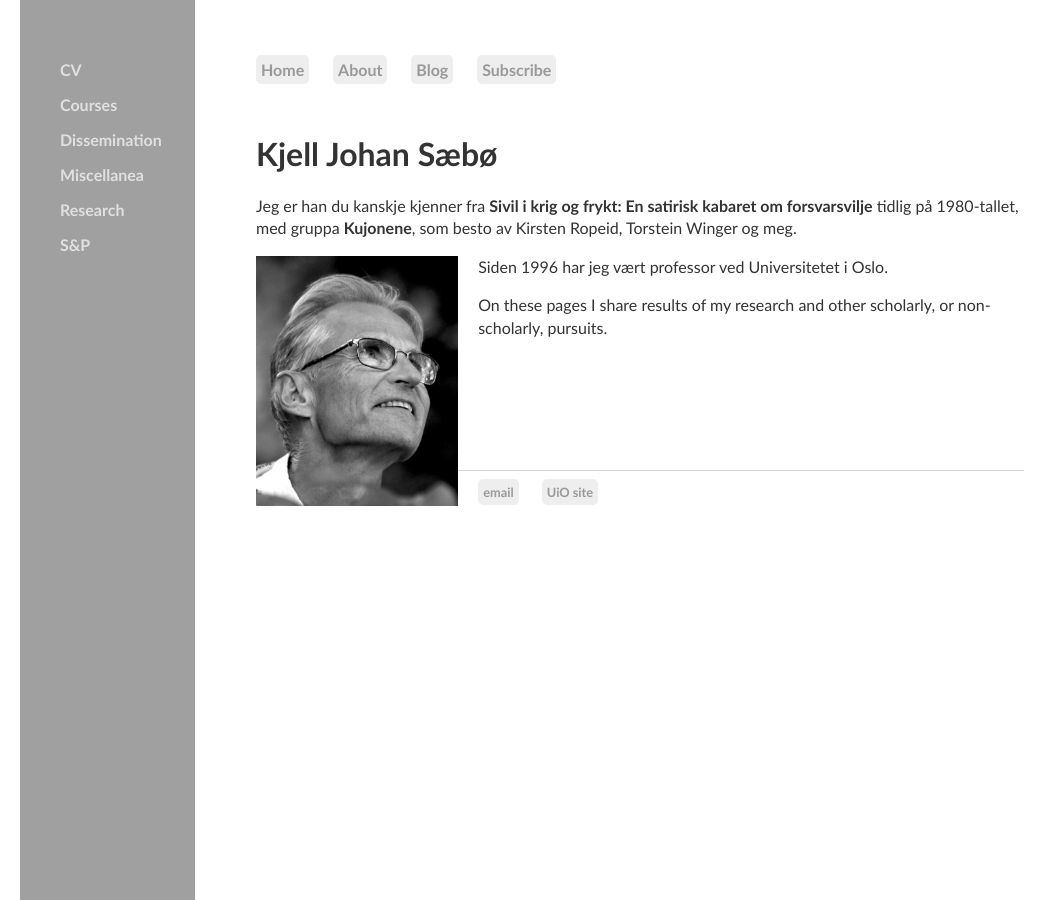
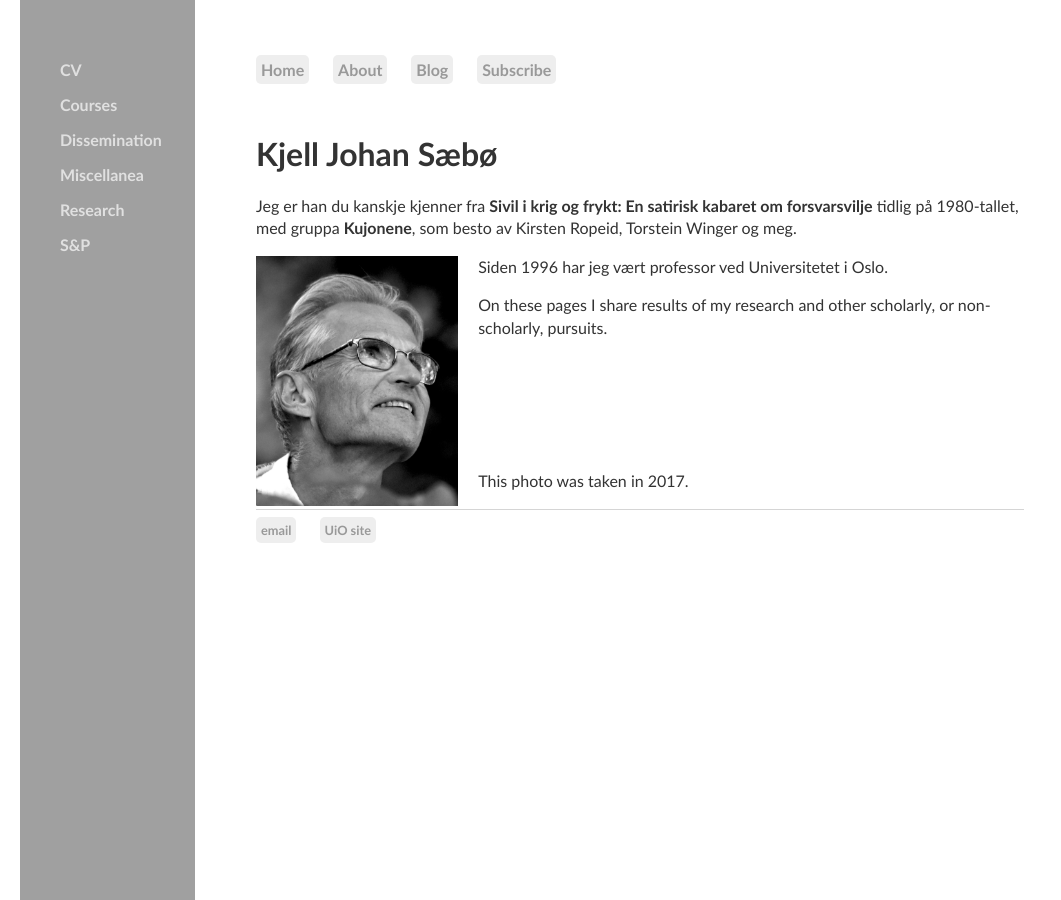
Before and after one commit to kjelljs/kjelljs.github.io, a Jekyll site: the page built from index.html, in a window 1280 px wide. Shown: the whole page, without its empty margins (0-1061 px from the left). Built offline with Jekyll 4.4.1, drawn with Linux system fonts in a browser that asks for light colours.

Commit message:
Update index.html

```diff
--- a/index.html
+++ b/index.html
@@ -6,5 +6,5 @@
 	<h1>Kjell Johan Sæbø</h1>
 	<p>Jeg er han du kanskje kjenner fra <b>Sivil i krig og frykt: En satirisk kabaret om forsvarsvilje</b> tidlig på 1980-tallet, med gruppa <b>Kujonene</b>, som besto av Kirsten Ropeid, Torstein Winger og meg.</p>
 	<div style="float:left;"><img style="height:250px;" src="/pics/Saeboe5G.jpg">&nbsp; &nbsp; &nbsp; </div>
-	<p>Siden 1996 har jeg vært professor ved Universitetet i Oslo.</p><p>On these pages I share results of my research and other scholarly, or non-scholarly, pursuits.</p><p>&nbsp;</p><p>&nbsp;</p><p>&nbsp;</p>
+	<p>Siden 1996 har jeg vært professor ved Universitetet i Oslo.</p><p>On these pages I share results of my research and other scholarly, or non-scholarly, pursuits.</p><p>&nbsp;</p><p>&nbsp;</p><p>&nbsp;</p><p>This photo was taken in 2017.</p>
 </div><!-- /.blurb -->
```
